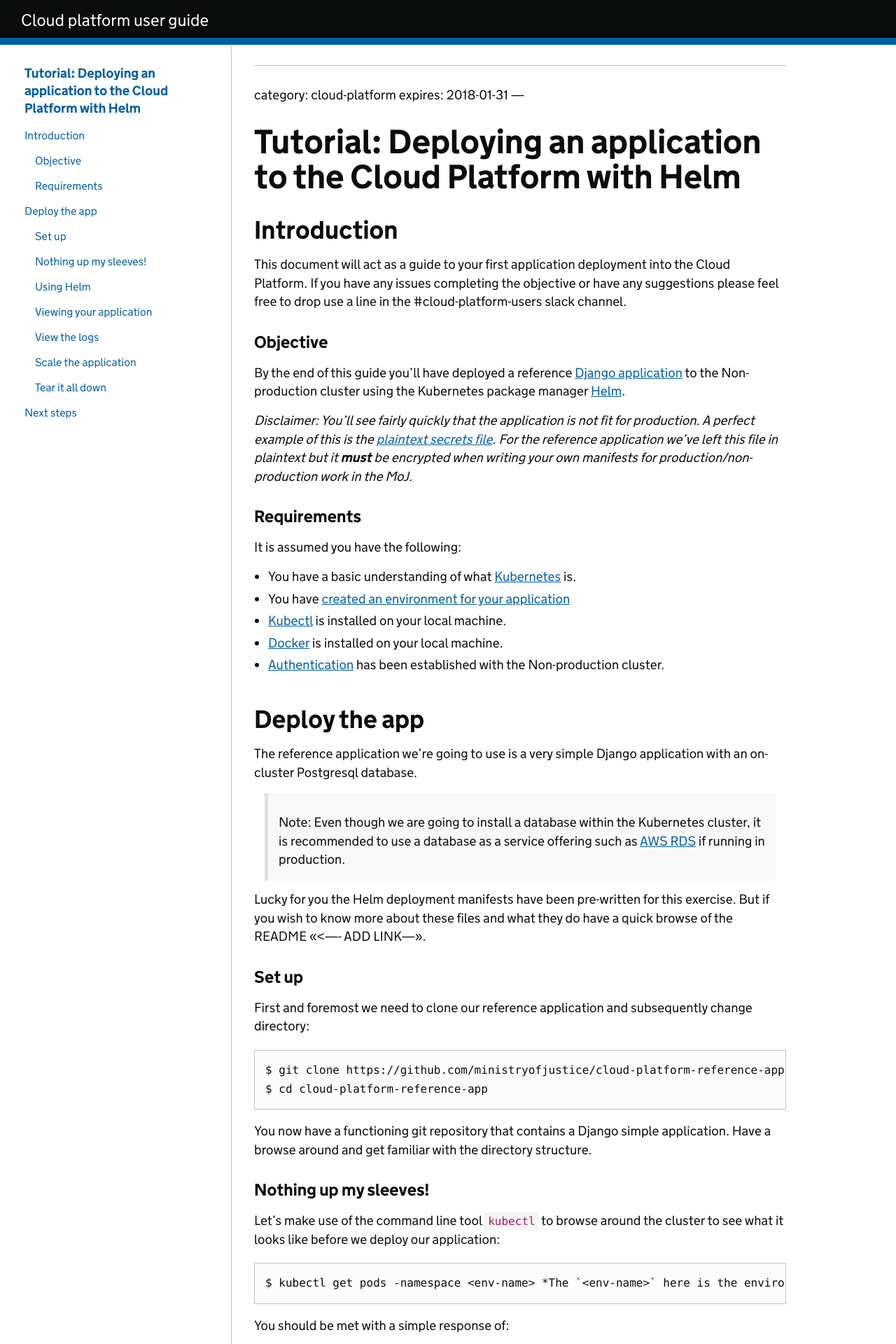
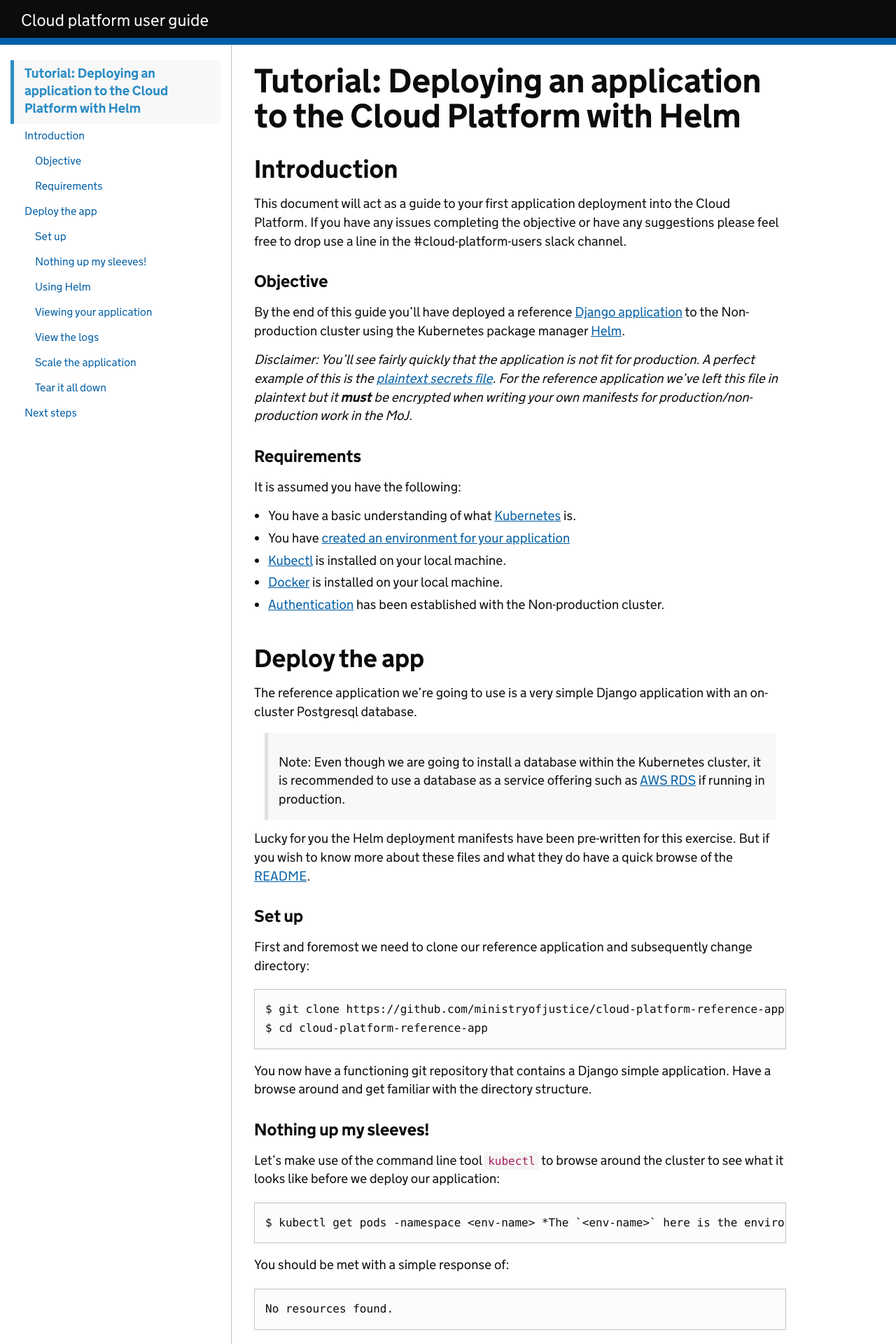
Before and after one commit to ministryofjustice/cloud-platform-user-docs, a Jekyll site: the page built from cloud-platform/app-deploy-helm.md, in a window 1280 px wide. Shown: the top 1920 px of the page at 70% size. Built offline with Jekyll 4.4.1, drawn with Linux system fonts in a browser that asks for light colours; our own code applies the rules of GitHub Pages for plain Markdown files; part of the change alters nothing that is shown; some of the changed text lies outside the part shown.

Commit message:
Fixed helm-deploy link issue

```diff
--- a/cloud-platform/app-deploy-helm.md
+++ b/cloud-platform/app-deploy-helm.md
@@ -1,4 +1,3 @@
-
 ---
 category: cloud-platform
 expires: 2018-01-31
@@ -26,7 +25,7 @@ The reference application we're going to use is a very simple Django application
 
 > Note: Even though we are going to install a database within the Kubernetes cluster, it is recommended to use a database as a service offering such as [AWS RDS](https://aws.amazon.com/rds/) if running in production.
 
-Lucky for you the Helm deployment manifests have been pre-written for this exercise. But if you wish to know more about these files and what they do have a quick browse of the README <<<---- ADD LINK--->>.
+Lucky for you the Helm deployment manifests have been pre-written for this exercise. But if you wish to know more about these files and what they do have a quick browse of the [README](https://github.com/ministryofjustice/cloud-platform-reference-app/tree/master/helm_deploy/django-app/README.md).
 
 ### Set up
 First and foremost we need to clone our reference application and subsequently change directory:
```
